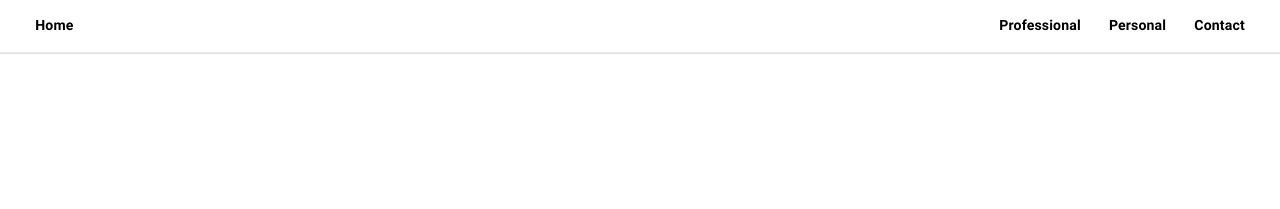
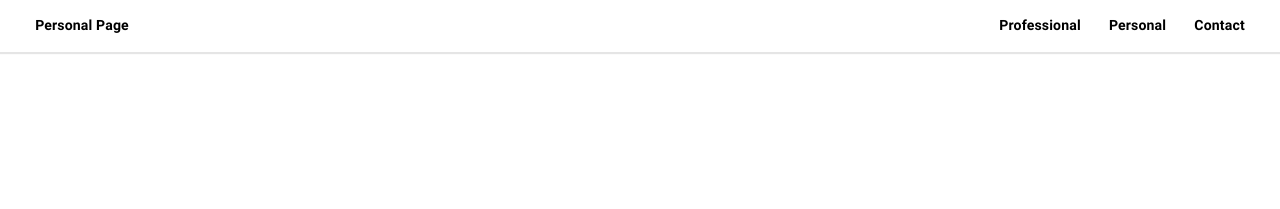
Before and after one commit to ashantanu/personalWeb, a Jekyll site: the page built from index.html, in a window 1280 px wide. Shown: the top 209 px of the page. Built offline with Jekyll 4.4.1, drawn with Linux system fonts in a browser that asks for light colours; some web fonts are replaced.

Commit message:
update site desc

```diff
--- a/_config.yml
+++ b/_config.yml
@@ -5,9 +5,9 @@
 google_analytics: G-D9B0BR8X6K
 
 name: Shantanu Agarwal
-title: Home
+title: Personal Page
 description: >
-  Barber is a blog theme for Jekyll built by Thomas Vaeth for Samesies using HTML, Sass, and JavaScript.
+  Personal page of Shantanu Agarwal
 url: ""
 twitter_username:
 default_img: /assets/images/seo.jpg
```
